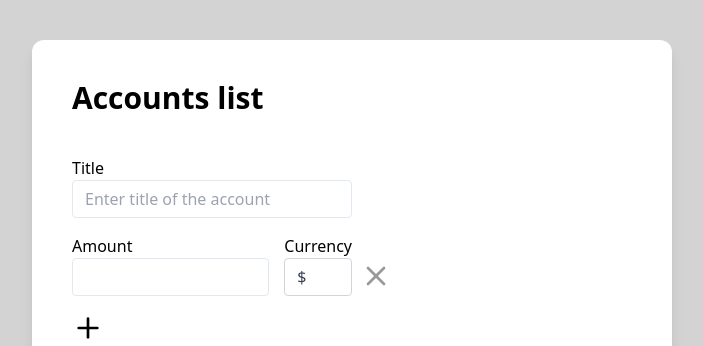
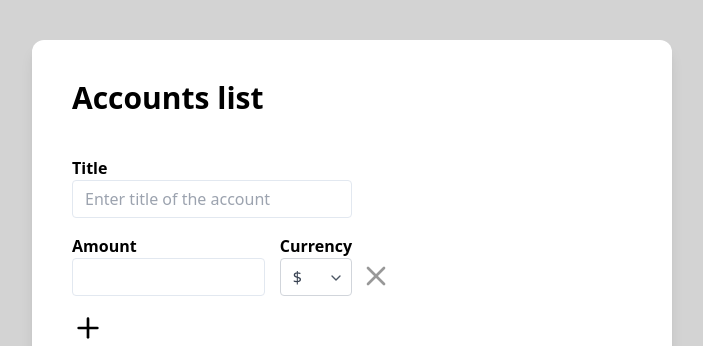
Before and after one commit to tishksenia/assets-calculator, a React (Create React App) app: page / in a window 1280 px wide. Both pictures are taken after a click on the button 376 px from the left and 172 px from the top of the page. Shown: the top 346 px of the page, without its empty margins (288-991 px from the left). Built offline with nearby package versions, Linux system fonts and the light colour scheme.

Commit message:
fix visuals: add arrow for select, change font-weight for label

```diff
--- a/src/shared/ui/Label/Label.tsx
+++ b/src/shared/ui/Label/Label.tsx
@@ -4,7 +4,7 @@ export const Label: FC<PropsWithChildren<{}>> = ({ children }) => {
     return (
         <label
             className="flex flex-col grow
-                       font-medium
+                       font-semibold
                        cursor-pointer"
         >
             {children}
--- a/src/shared/ui/Select/Select.tsx
+++ b/src/shared/ui/Select/Select.tsx
@@ -1,4 +1,4 @@
-import React, { FC } from 'react';
+import React, { FC, useState } from 'react';
 import { Label } from '../Label/Label';
 
 interface Option {
@@ -13,6 +13,8 @@ interface Props {
 export const Select: FC<
     Props & Omit<React.HTMLProps<HTMLSelectElement>, 'selected'>
 > = ({ options, label, ...rest }) => {
+    const [hasFocus, setFocus] = useState<boolean>(false);
+
     return (
         <Label>
             {label}
@@ -32,9 +34,20 @@ export const Select: FC<
                             ease-in-out
                             cursor-pointer
                             m-0
-                            focus:text-gray-700 focus:bg-white focus:border-blue-400 focus:outline-none"
-                aria-label="Default select example"
+                            focus:text-gray-700  focus:border-blue-400 focus:outline-none"
                 {...rest}
+                onFocus={(event) => {
+                    rest.onFocus && rest.onFocus(event);
+                    setFocus(true);
+                }}
+                onBlur={(event) => {
+                    rest.onBlur && rest.onBlur(event);
+                    setFocus(false);
+                }}
+                onChange={(event) => {
+                    rest.onChange && rest.onChange(event);
+                    setFocus(false);
+                }}
             >
                 {options.map((option) => (
                     <option key={option.value} value={option.value}>
@@ -42,6 +55,24 @@ export const Select: FC<
                     </option>
                 ))}
             </select>
+            <div className="absolute top-9 right-2 pointer-events-none">
+                <svg
+                    className={`h-4 w-4 text-gray-600 ${
+                        hasFocus ? 'rotate-180' : ''
+                    }`}
+                    width="24"
+                    height="24"
+                    viewBox="0 0 24 24"
+                    strokeWidth="2"
+                    stroke="currentColor"
+                    fill="none"
+                    strokeLinecap="round"
+                    strokeLinejoin="round"
+                >
+                    <path stroke="none" d="M0 0h24v24H0z" />
+                    <polyline points="6 9 12 15 18 9" />
+                </svg>
+            </div>
         </Label>
     );
 };
```
